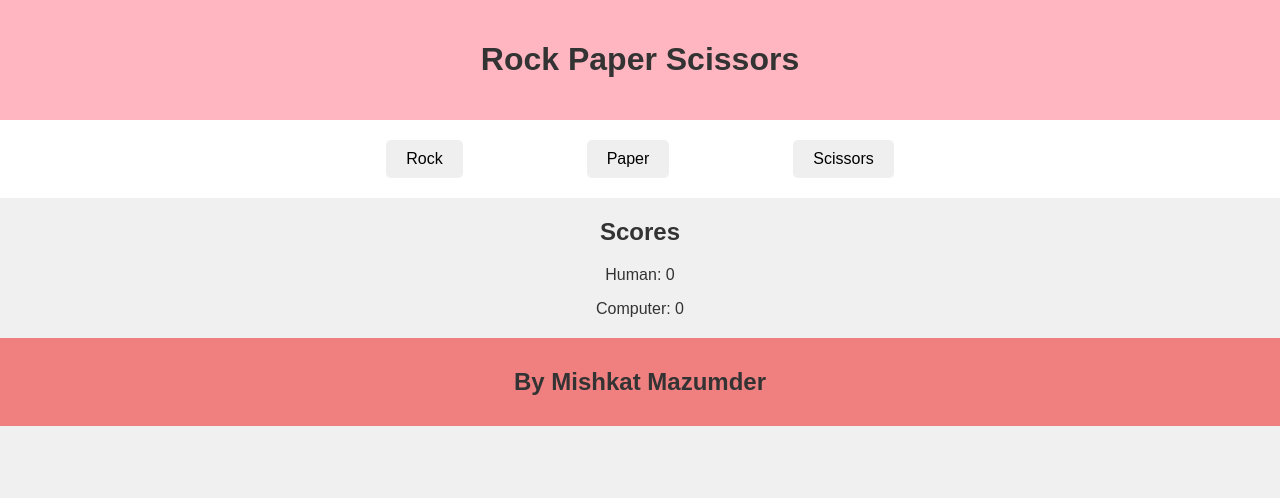
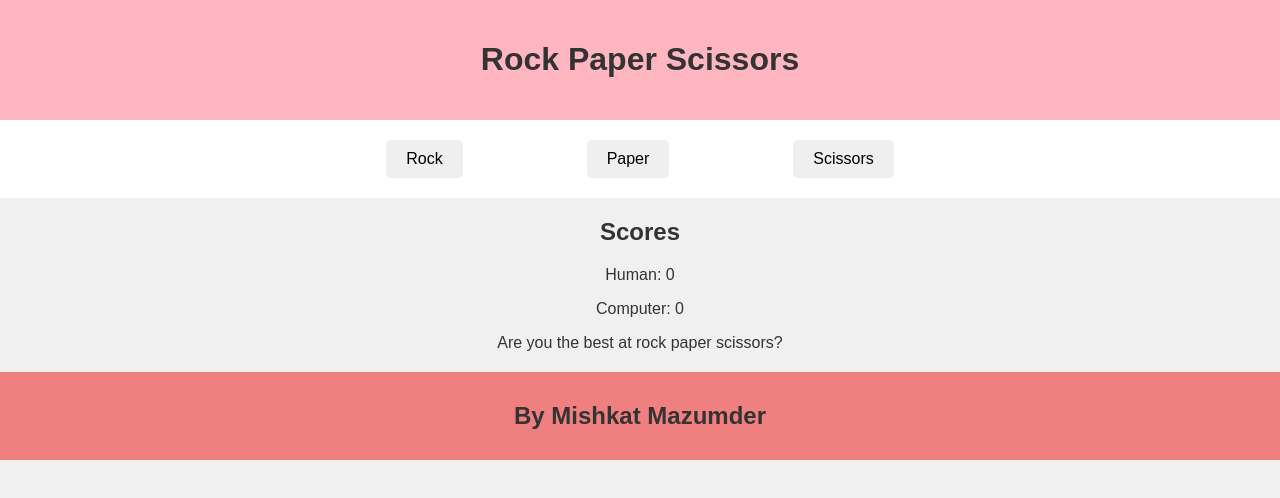
Before and after one commit to Mishkat6541/Rock_Paper_Scissors, a plain HTML site: page index.html in a window 1280 px wide. Drawn offline with Linux system fonts and the light colour scheme.

Commit message:
Added DOM manipulation script

```diff
--- a/index.html
+++ b/index.html
@@ -27,9 +27,19 @@
         <h2>By Mishkat Mazumder</h2>
     </footer>
 
+
+
     <script>
         let humanScore = 0;
         let computerScore = 0;
+
+        const divbox = document.querySelector(".scoreboard")
+        const divy = document.createElement("div")
+        divy.textContent = "Are you the best at rock paper scissors?"
+
+        divbox.appendChild(divy)
+
+
 
         function getComputerChoice() {
             const choices = ['rock', 'paper', 'scissors'];
@@ -60,5 +70,8 @@
             document.getElementById('result').textContent = `Human chose ${humanChoice}, Computer chose ${computerChoice}. ${resultMessage}`;
         }
     </script>
+
+
+
 </body>
 </html>
```
